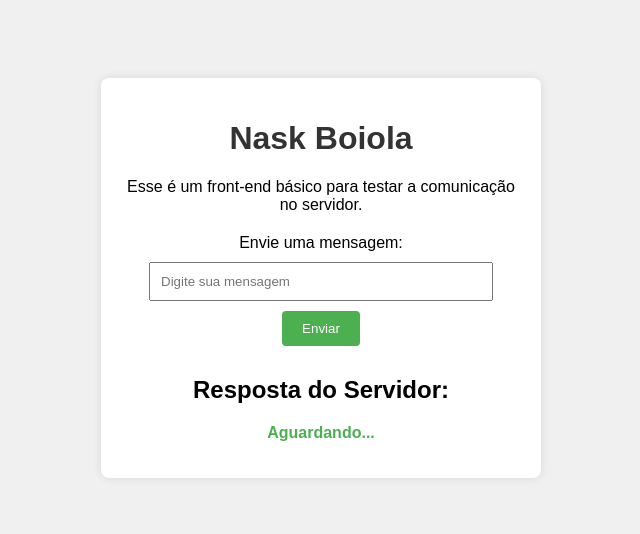
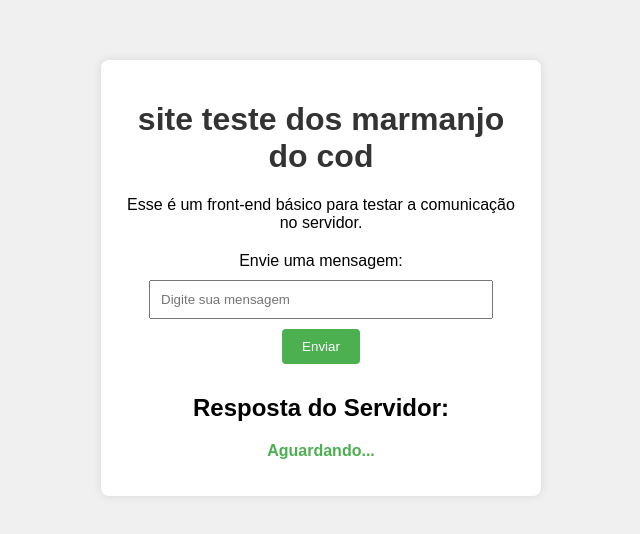
Before and after one commit to LucCost/LucCost.github.io, a plain HTML site: page index.html in a window 1280 px wide. Shown: the part 122-656 px from the top of the page, without its empty margins (319-959 px from the left). Drawn offline with Linux system fonts and the light colour scheme.

Commit message:
Update index.html

```diff
--- a/index.html
+++ b/index.html
@@ -9,7 +9,7 @@
 </head>
 <body>
     <div class="container">
-        <h1>Nask Boiola</h1>
+        <h1>site teste dos marmanjo do cod</h1>
         <p>Esse é um front-end básico para testar a comunicação no servidor.</p>
 
         <div class="input-area">
```
